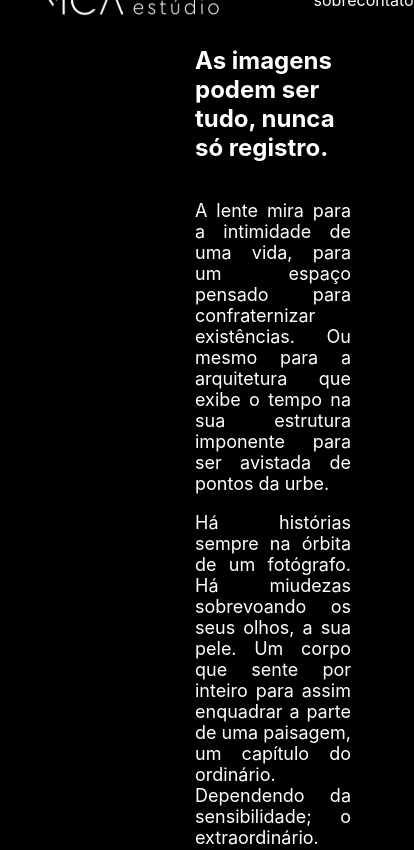
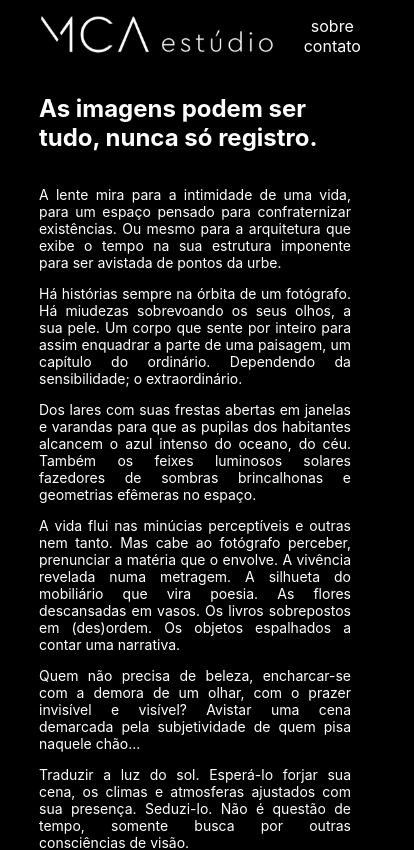
Before and after one commit to MachadoMichael/mcaestudio, a React (Create React App) app: page /sobre in a window 390 px wide. Shown: the top 850 px of the page, 414 px wide, since content can reach past the window. Built offline with nearby package versions, Linux system fonts and the light colour scheme.

Commit message:
starting responsive config

```diff
--- a/src/App.js
+++ b/src/App.js
@@ -4,6 +4,7 @@ import { Home } from './views/home/Home';
 import { About } from './views/about/About';
 import { Contact } from './views/contact/Contact';
 import { Admin } from './views/admin/Admin';
+import { Navbar } from './components/navbar';
 
 function App() {
   return (
--- a/src/components/navbar/style.css
+++ b/src/components/navbar/style.css
@@ -1,4 +1,6 @@
 .nav-container{
+  position: fixed;
+  top: 0;
   display: flex;
   justify-content: center;
   width: 100vw;
@@ -43,3 +45,11 @@ li:hover{
   text-decoration: overline;
   font-size: 1.1em;
 }
+
+
+@media(max-width: 1000px){
+
+  ul{
+    flex-direction: column;
+  }
+}
--- a/src/index.js
+++ b/src/index.js
@@ -8,6 +8,7 @@ import '@fontsource/roboto/300.css';
 import '@fontsource/roboto/400.css';
 import '@fontsource/roboto/500.css';
 import '@fontsource/roboto/700.css';
+
 const root = ReactDOM.createRoot(document.getElementById('root'));
 root.render(
   <React.StrictMode>
--- a/src/views/about/about.css
+++ b/src/views/about/about.css
@@ -1,6 +1,6 @@
 .about-container{
   width: 100vw;
-  height: 100vh;
+  min-height: 100vh;
 display: flex;
 justify-content: center;
 flex-direction: column;
@@ -11,6 +11,7 @@ align-items: center;
   display: flex;
   width: 80%;
   height: 100%;
+  margin-top: 8vh;
 }
 
 .about-image {
@@ -27,10 +28,30 @@ align-items: center;
 
 p{
   text-align: justify;
-  font-size: 18px;
+  font-size: 16px;
   margin-bottom: 0;
 }
 
 #about-writer{
   font-size: 20px;
 }
+
+@media(max-width: 500px){
+
+  .about-image{
+    display: none;
+  }
+
+  .about-text-box{
+    width: 100%;
+    padding: 2% 0;
+  }
+
+  p{
+    font-size: 14px;
+  }
+
+  #about-writer{
+    padding: 4% 0;
+  }
+}
```
Also changed, not shown: src/todo.md (+0 -8 lines), 1 other file (tests, documents, lock files or other folders).
